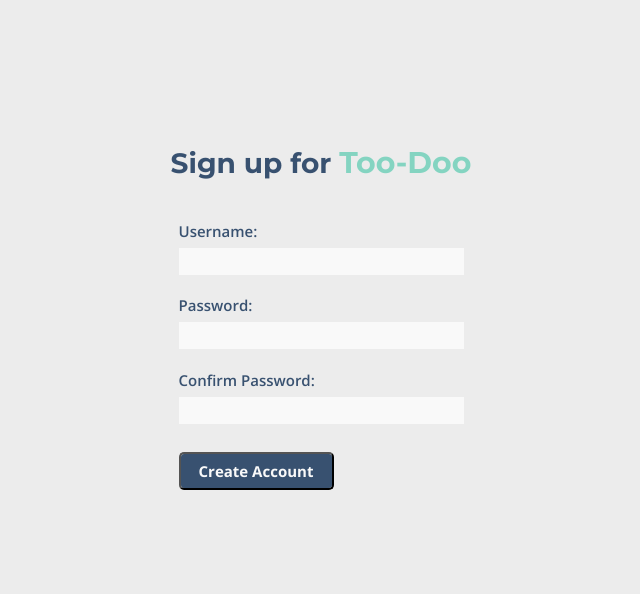
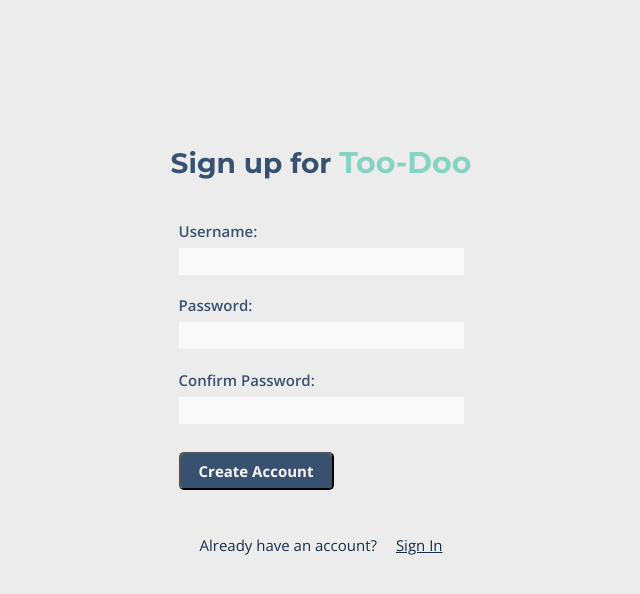
Before and after one commit to ajhanson22227/ToDo-List-React, a React (Create React App) app: page /user/signup in a window 1280 px wide. Shown: the top 594 px of the page, without its empty margins (319-959 px from the left). Built offline with nearby package versions, Linux system fonts and the light colour scheme.

Commit message:
Add button class and link to sign in page

```diff
--- a/src/components/SignIn/SignUpPage/SignUpPage.js
+++ b/src/components/SignIn/SignUpPage/SignUpPage.js
@@ -1,5 +1,5 @@
 import React, { useState } from "react";
-import { useHistory } from "react-router-dom";
+import { useHistory, Link } from "react-router-dom";
 import { createUser } from "../../../api/fetchCalls";
 
 const SignUpPage = ({ setUser }) => {
@@ -80,12 +80,18 @@ const SignUpPage = ({ setUser }) => {
         />
         <br />
         <input
-          className="sign-in-form-submit"
+          className="sign-in-form-submit button"
           type="submit"
           value="Create Account"
         />
       </form>
       <span style={{ color: "red" }}>{error ? error : null}</span>
+      <p className="no-account-text">
+        Already have an account?{" "}
+        <Link className="sign-up-link" to="/user/signin">
+          Sign In
+        </Link>
+      </p>
     </div>
   );
 };
```
